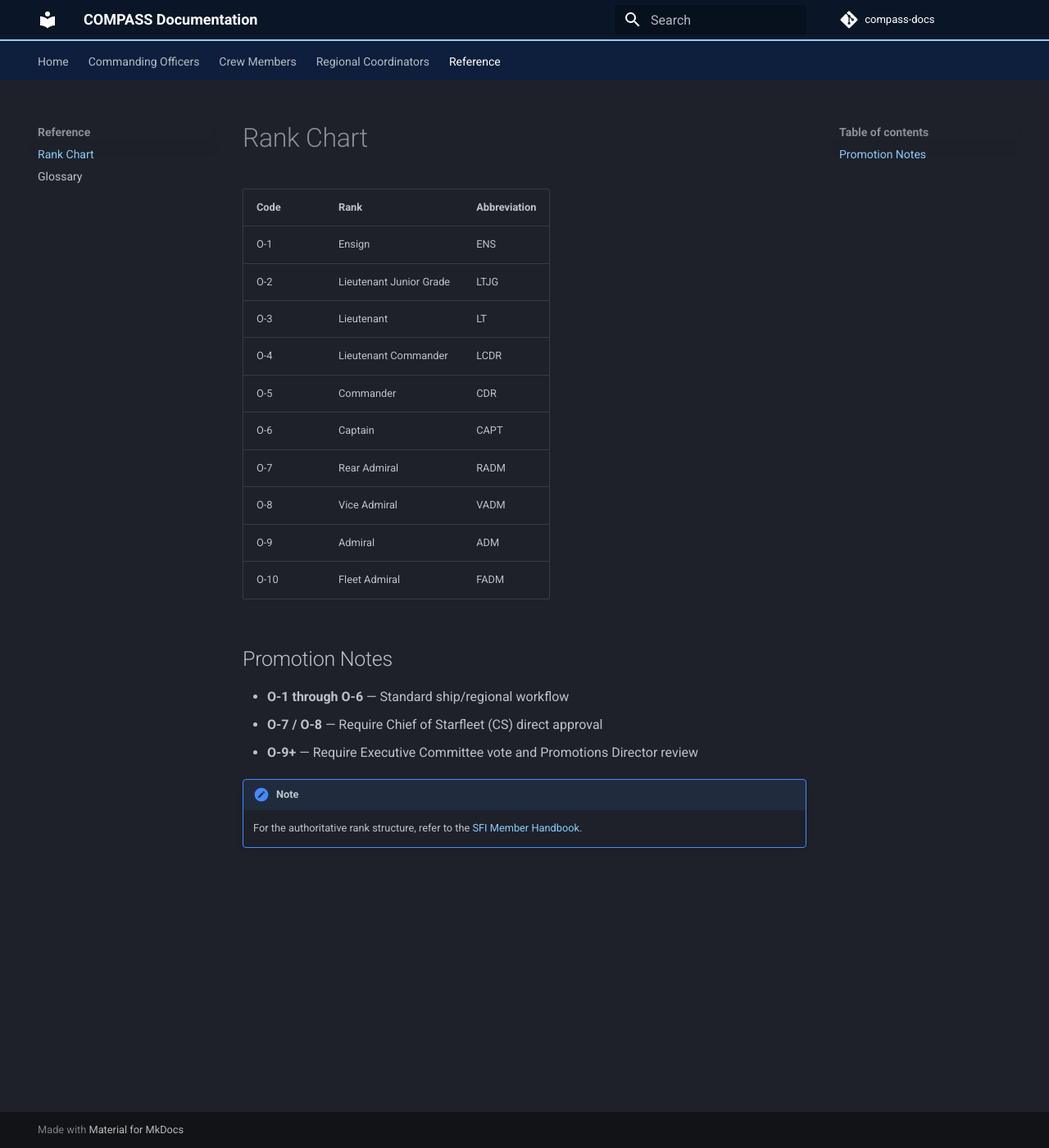
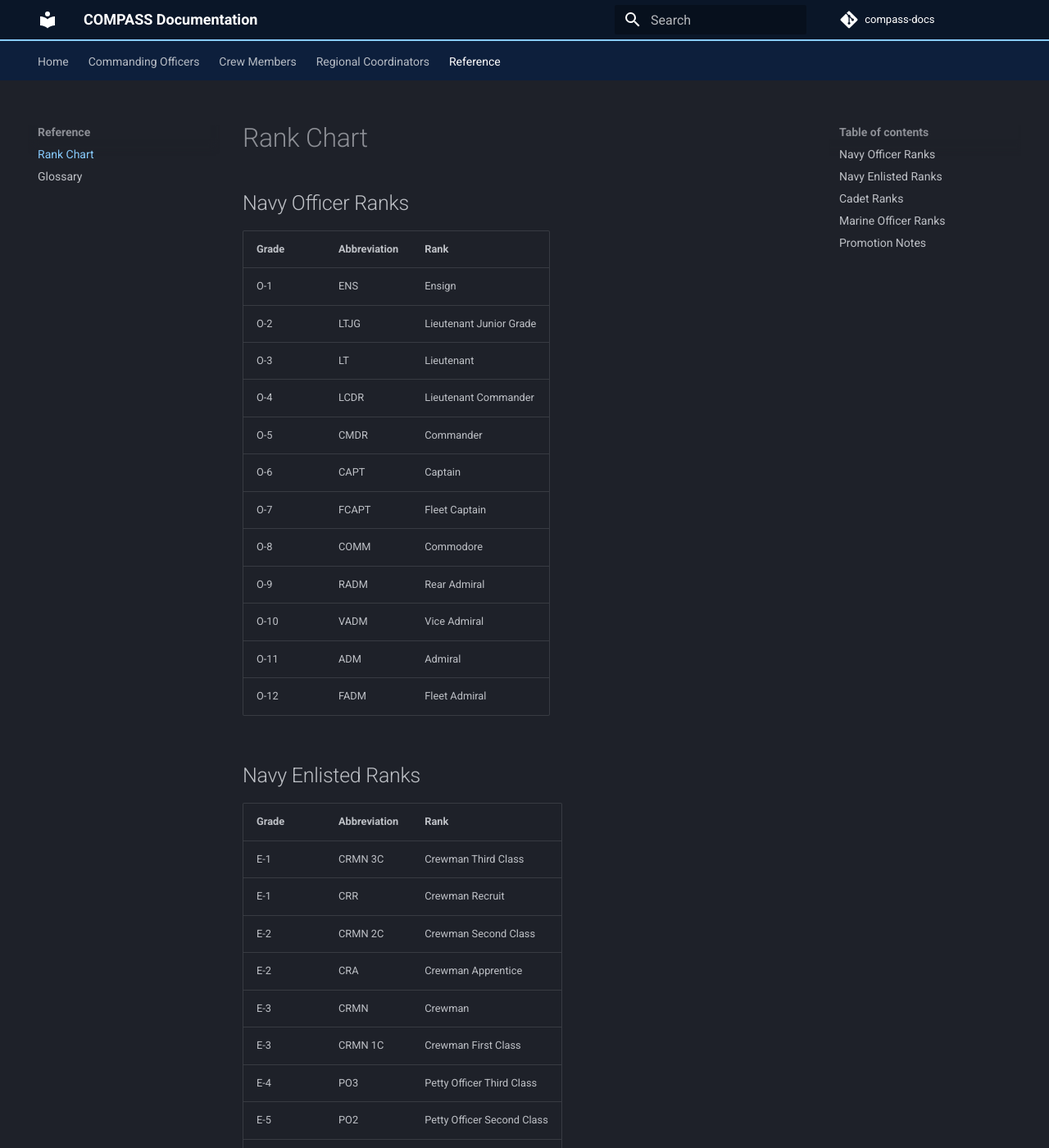
Before and after one commit to dwizard0/compass-docs, an MkDocs documentation site: the page built from docs/reference/ranks.md, in a window 1280 px wide and 1400 px high. Shown: the whole window at 82% size. Built offline with MkDocs 1.6.1 and Material for MkDocs 9.7.7, drawn with Linux system fonts in a browser that asks for light colours; comment, search, counter and statistics services are not loaded; some of the changed text lies outside the part shown.

Commit message:
Fix rank names throughout: O-6=Captain, O-7=Fleet Captain, O-8=Commodore, O-9=Rear Admiral; expand rank chart with full navy/marine/enlisted/cadet tables

```diff
--- a/docs/reference/ranks.md
+++ b/docs/reference/ranks.md
@@ -1,23 +1,71 @@
 # Rank Chart
 
-| Code | Rank | Abbreviation |
+## Navy Officer Ranks
+
+| Grade | Abbreviation | Rank |
 |---|---|---|
-| O-1 | Ensign | ENS |
-| O-2 | Lieutenant Junior Grade | LTJG |
-| O-3 | Lieutenant | LT |
-| O-4 | Lieutenant Commander | LCDR |
-| O-5 | Commander | CDR |
-| O-6 | Captain | CAPT |
-| O-7 | Rear Admiral | RADM |
-| O-8 | Vice Admiral | VADM |
-| O-9 | Admiral | ADM |
-| O-10 | Fleet Admiral | FADM |
+| O-1 | ENS | Ensign |
+| O-2 | LTJG | Lieutenant Junior Grade |
+| O-3 | LT | Lieutenant |
+| O-4 | LCDR | Lieutenant Commander |
+| O-5 | CMDR | Commander |
+| O-6 | CAPT | Captain |
+| O-7 | FCAPT | Fleet Captain |
+| O-8 | COMM | Commodore |
+| O-9 | RADM | Rear Admiral |
+| O-10 | VADM | Vice Admiral |
+| O-11 | ADM | Admiral |
+| O-12 | FADM | Fleet Admiral |
+
+## Navy Enlisted Ranks
+
+| Grade | Abbreviation | Rank |
+|---|---|---|
+| E-1 | CRMN 3C | Crewman Third Class |
+| E-1 | CRR | Crewman Recruit |
+| E-2 | CRMN 2C | Crewman Second Class |
+| E-2 | CRA | Crewman Apprentice |
+| E-3 | CRMN | Crewman |
+| E-3 | CRMN 1C | Crewman First Class |
+| E-4 | PO3 | Petty Officer Third Class |
+| E-5 | PO2 | Petty Officer Second Class |
+| E-6 | PO1 | Petty Officer First Class |
+| E-7 | CPO | Chief Petty Officer |
+| E-8 | SCPO | Senior Chief Petty Officer |
+| E-9 | MCPO | Master Chief Petty Officer |
+
+## Cadet Ranks
+
+| Grade | Abbreviation |
+|---|---|
+| C-1 | CDT |
+| C-2 | CDT4 |
+| C-3 | CDT 3C |
+| C-4 | CDT 2C |
+| C-5 | CDT 1C |
+| C-6 | CDT CRMN |
+
+## Marine Officer Ranks
+
+| Grade | Abbreviation | Rank |
+|---|---|---|
+| O-1 | 2LT | Second Lieutenant |
+| O-2 | 1LT | First Lieutenant |
+| O-3 | MCPT | Marine Captain |
+| O-4 | MAJ | Major |
+| O-5 | LTC | Lieutenant Colonel |
+| O-6 | COL | Colonel |
+| O-7 | DBR | Brigadier |
+| O-8 | BGN | Brigadier General |
+| O-9 | MGN | Major General |
+| O-10 | LGN | Lieutenant General |
+| O-11 | GEN | General |
 
 ## Promotion Notes
 
-- **O-1 through O-6** — Standard ship/regional workflow
-- **O-7 / O-8** — Require Chief of Starfleet (CS) direct approval
-- **O-9+** — Require Executive Committee vote and Promotions Director review
+- **O-1 through O-6** — Standard ship/regional workflow, RC approves in COMPASS
+- **O-7 through O-9** — Require SFI Fleet Command approval; RC recommends to Fleet in COMPASS
+- **O-10 and above** — Require Executive Committee vote; RC recommends to Fleet in COMPASS
 
 !!! note
     For the authoritative rank structure, refer to the [SFI Member Handbook](https://sfi.org).
```
Also changed, not shown: docs/co-guide/promotions.md (+5 -3 lines).
